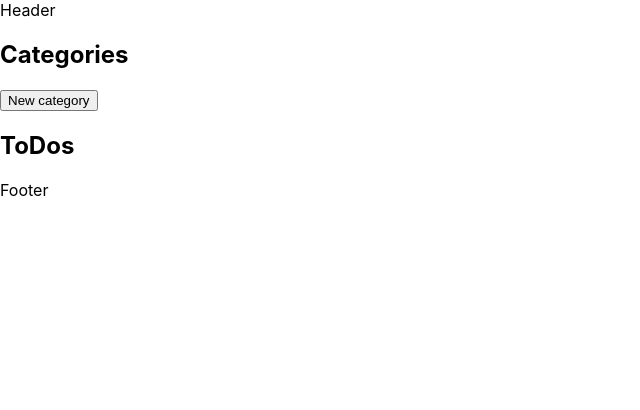
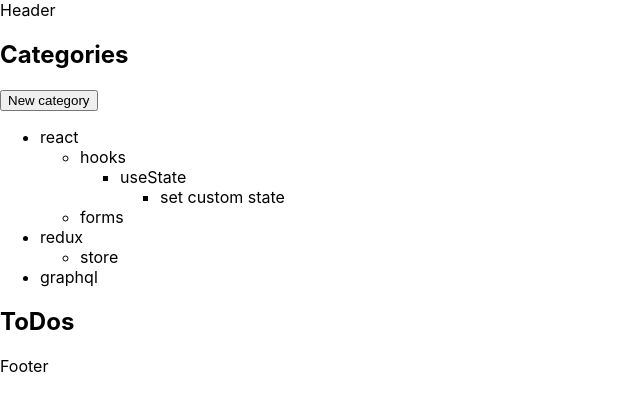
Before and after one commit to JenyaTs/react-magecom, a React (Create React App) app: page / in a window 1280 px wide. Shown: the top 410 px of the page, without its empty margins (0-640 px from the left). Built offline with nearby package versions, Linux system fonts and the light colour scheme.

Commit message:
Added categories array parse function

```diff
--- a/src/App.js
+++ b/src/App.js
@@ -1,4 +1,4 @@
-import React from 'react';
+import React, {useState} from 'react';
 import './App.css';
 import Header from './components/Header';
 import Footer from './components/Footer';
@@ -6,10 +6,13 @@ import Main from './components/Main';
 import Sidebar from './components/Sidebar';
 
 function App() {
+    const [toDoList, setToDolist] = useState([]);
+    const [catList, setCatList] = useState([]);
+
     return (
         <div className="app">
             <Header />
-            <Main />
+            <Main categories={catList} changeCategories={setCatList}/>
             <Sidebar />
             <Footer />
         </div>
--- /dev/null
+++ b/src/components/CategoriesList.js
@@ -0,0 +1,62 @@
+import React from 'react';
+import parseCategories from '../helpers/parseCategories';
+
+let list = [
+    {
+        id: 1,
+        name: 'react',
+        tasks: 'hooks',
+        subCategory: [
+            {
+                id: 1.1,
+                name: 'hooks',
+                tasks: 'state hook',
+                subCategory: [{
+                    id: 1.12,
+                    name: 'useState',
+                    tasks: 'set custom state',
+                    subCategory: [{
+                        id: 1.121,
+                        name: 'set custom state',
+                        tasks: 'some task',
+                        subCategory: []
+                    }]
+                }]
+            },
+            {
+                id: 1.2,
+                name: 'forms',
+                tasks: 'controlled fields',
+                subCategory: []
+
+            }
+        ]
+    },
+    {
+        id: 2,
+        name: 'redux',
+        tasks: 'store',
+        subCategory: [{
+            id: 2.1,
+            name: 'store',
+            tasks: 'set store',
+            subCategory: []
+        }]
+    },
+    {
+        id: 3,
+        name: 'graphql',
+        tasks: 'API',
+        subCategory: []
+    }
+];
+
+function CategoriesList() {
+    return (
+        <div>
+            {parseCategories(list)}
+        </div>
+    );
+}
+
+export default CategoriesList;
--- a/src/components/CategoryInput.js
+++ b/src/components/CategoryInput.js
@@ -4,10 +4,10 @@ function CategoryInput(props) {
 
 
     return (
-        <div>
+        <form onSubmit={(e) => {e.preventDefault()}}>
             <input type="text"/>
             <button onClick={() => {props.setCat(false)}}>Add category</button>
-        </div>
+        </form>
     );
 }
 
--- a/src/components/Main.js
+++ b/src/components/Main.js
@@ -1,19 +1,19 @@
 import React, { useState } from 'react';
-import TodoList from "./TodoList";
+import CategoriesList from "./CategoriesList";
 import CategoryInput from "./CategoryInput";
 
 function Main(props) {
-    const [category, setCategory] = useState(false);
+    const [parentCategoryInput, setParentCategoryInput] = useState(false);
 
-    function CreateCatButton(props) {
-        if (category) {
+    function CreateCatButton() {
+        if (parentCategoryInput) {
             return (
-                <CategoryInput setCat={setCategory}/>
+                <CategoryInput setCat={setParentCategoryInput}/>
             )
         }
 
         return (
-            <button onClick={() => {setCategory(true)}}>
+            <button onClick={() => {setParentCategoryInput(true)}}>
                 New category
             </button>
         )
@@ -23,7 +23,7 @@ function Main(props) {
         <main>
             <h2>Categories</h2>
             <CreateCatButton />
-            <TodoList />
+            <CategoriesList list={props.categories}/>
         </main>
     );
 }
--- /dev/null
+++ b/src/helpers/parseCategories.js
@@ -0,0 +1,28 @@
+import React from 'react';
+
+function parseCategories(categories) {
+    const categoriesArr = categories.map((element) => {
+
+        let subMenu;
+
+        if (element.subCategory.length  > 0) {
+            subMenu = parseCategories(element.subCategory)
+        }
+
+        return (
+            <li key={ element.id }>
+                { element.name }
+                { subMenu }
+            </li>
+        );
+
+    });
+
+    return (
+        <ul>
+            {categoriesArr}
+        </ul>
+    )
+}
+
+export default parseCategories;
```
Also changed, not shown: src/components/TodoList.js (deleted, +0 -11 lines).
